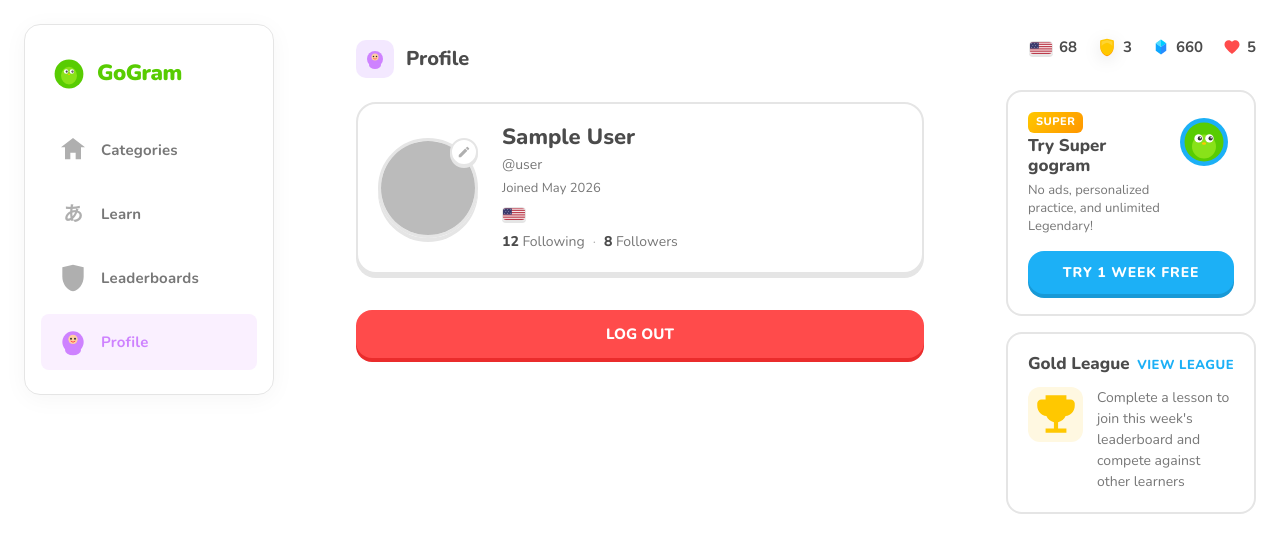
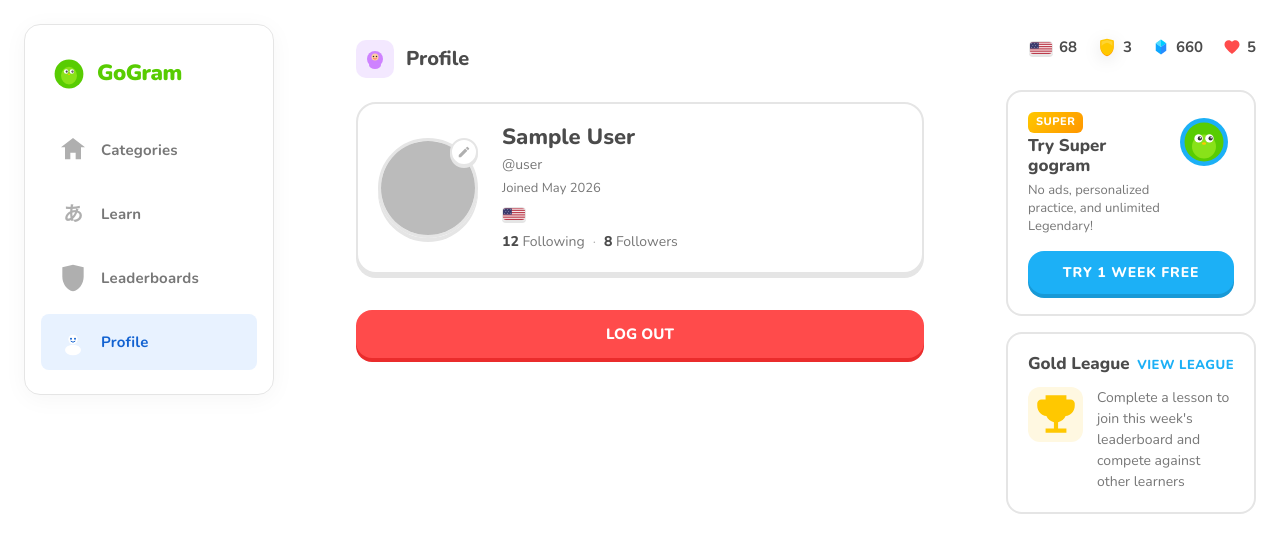
Before and after one commit to kanokpolkulsri/gogram, a React (Vite) app: page /profile in a window 1280 px wide. Shown: the top 552 px of the page. Built offline with nearby package versions, Linux system fonts and the light colour scheme; no server answers; sample sign-in values are in the browser's storage.

Commit message:
style: unify active sidebar tab styling to a single blue theme color

```diff
--- a/src/components/Sidebar.css
+++ b/src/components/Sidebar.css
@@ -236,38 +236,48 @@
     letter-spacing: 0.2px;
   }
 
-  /* Category-specific Active Styling matching bottom-nav */
-  #sidebar-categories.active {
-    background: #FFF5E6 !important;
-    color: #FF9600 !important;
-  }
-  #sidebar-categories.active .sidebar-tab-label {
-    color: #FF9600 !important;
+  /* Unified Blue Active Styling */
+  #sidebar-categories.active,
+  #sidebar-learn.active,
+  #sidebar-leaderboards.active,
+  #sidebar-profile.active {
+    background: #e8f2ff !important;
+    color: #1262d1 !important;
   }
 
-  #sidebar-learn.active {
-    background: #E8F7FF !important;
-    color: #1CB0F6 !important;
-  }
-  #sidebar-learn.active .sidebar-tab-label {
-    color: #1CB0F6 !important;
+  .sidebar-tab.active .sidebar-tab-label {
+    color: #1262d1 !important;
   }
 
-  #sidebar-leaderboards.active {
-    background: #FFFBE5 !important;
-    color: #E5B400 !important;
-  }
-  #sidebar-leaderboards.active .sidebar-tab-label {
-    color: #E5B400 !important;
+  /* Active Icon SVG color override */
+  .sidebar-tab.active svg path,
+  .sidebar-tab.active svg rect,
+  .sidebar-tab.active svg circle,
+  .sidebar-tab.active svg ellipse,
+  .sidebar-tab.active svg text {
+    fill: #1262d1 !important;
+    stroke: none !important;
   }
 
-  #sidebar-profile.active {
-    background: #FAF0FF !important;
-    color: #CE82FF !important;
+  /* Special handling for active profile face details */
+  #sidebar-profile.active svg circle:first-of-type {
+    fill: transparent !important; /* Hide purple background circle */
   }
-  #sidebar-profile.active .sidebar-tab-label {
-    color: #CE82FF !important;
+  #sidebar-profile.active svg circle:nth-of-type(2) {
+    fill: #ffffff !important; /* Face white */
   }
+  #sidebar-profile.active svg ellipse {
+    fill: #ffffff !important; /* Shoulders white */
+  }
+  #sidebar-profile.active svg circle:nth-of-type(3),
+  #sidebar-profile.active svg circle:nth-of-type(4) {
+    fill: #1262d1 !important; /* Eyes blue to match active background */
+  }
+  #sidebar-profile.active svg path {
+    stroke: #1262d1 !important; /* Smile line blue */
+    fill: none !important;
+  }
+
 
 
 }
```
